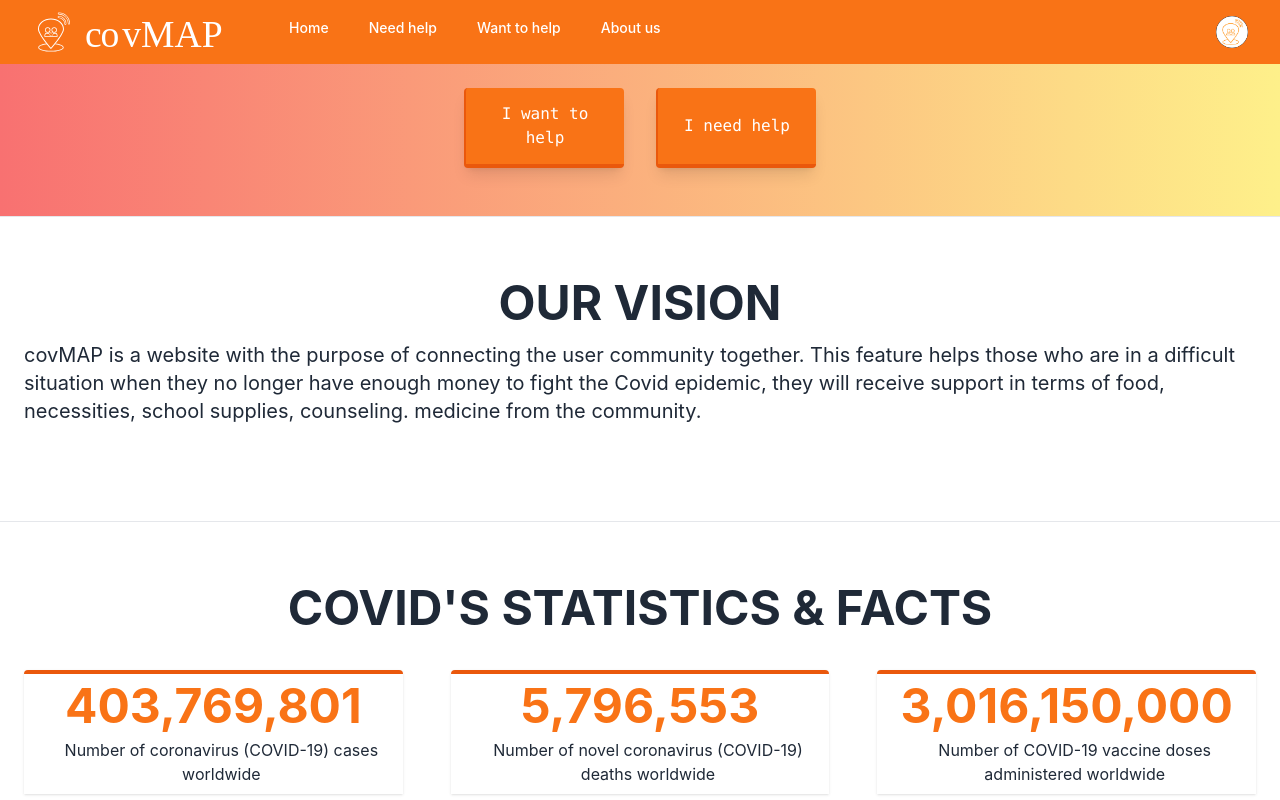
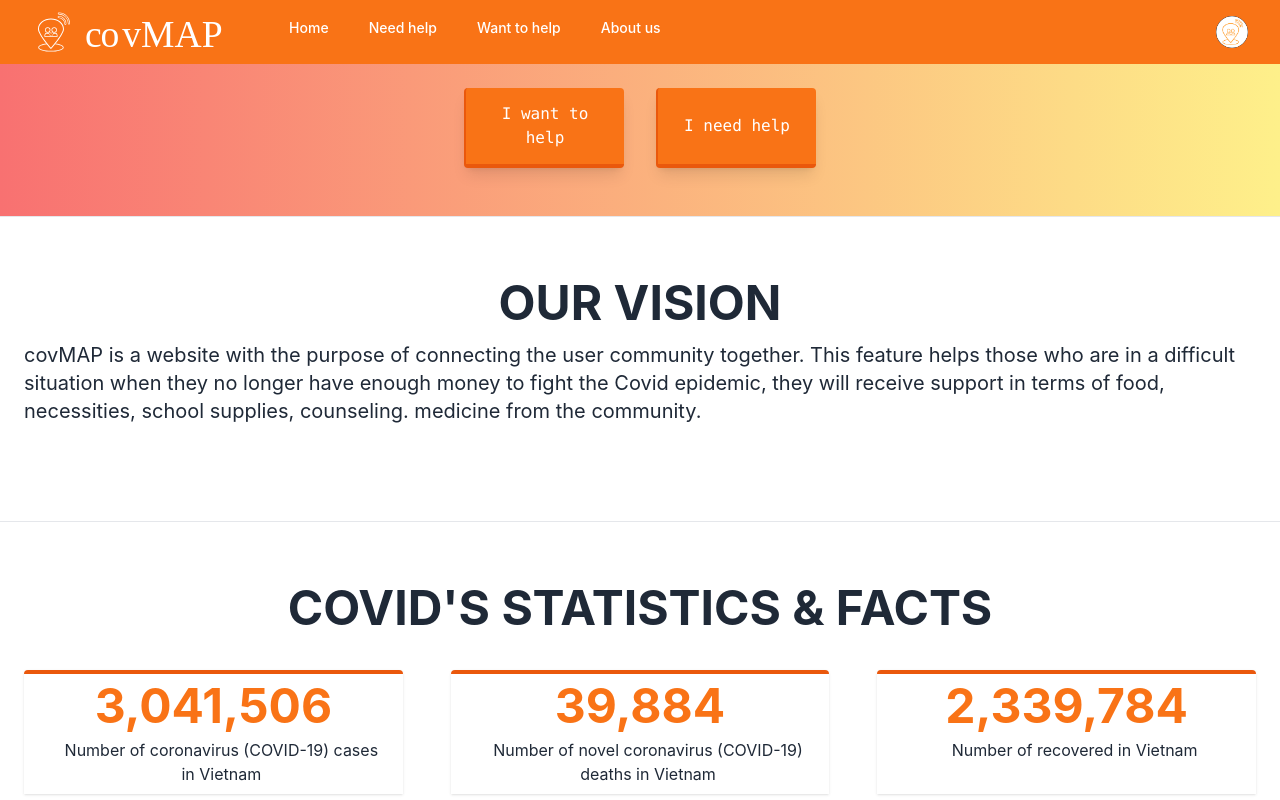
Before and after one commit to thtngan/FDI-CaBaBu, a React (Create React App) app in the folder cov-map/: page / in a window 1280 px wide. Shown: the top 800 px of the page. Built offline with nearby package versions, Linux system fonts and the light colour scheme.

Commit message:
Updata demo data

```diff
--- a/cov-map/src/pages/HelpForm.js
+++ b/cov-map/src/pages/HelpForm.js
@@ -58,8 +58,8 @@ const HelpForm = () => {
                 </h1>
 
 				<img class="h-60 w-66 md relative m-2" src="/help.png" alt=""/>
-				<img class="h-60 w-66 md relative m-2" src="/help.png" alt=""/>
-				<img class="h-60 w-66 md relative m-2" src="/help.png" alt=""/>
+				<img class="h-60 w-66 md relative m-2" src="/proof.jpg" alt=""/>
+				<img class="h-60 w-66 md relative m-2" src="/proof2.jpg" alt=""/>
 
             </div>
             </section>
--- a/cov-map/src/pages/Home.js
+++ b/cov-map/src/pages/Home.js
@@ -51,10 +51,10 @@ const Home = () => {
             <div className="w-full md:w-1/3 p-6 flex flex-col flex-grow flex-shrink">
             <div className="flex-1 bg-white rounded-t rounded-b-none overflow-hidden shadow border-t-4 border-orange-600">
                 <div className="text-5xl text-orange-500 font-bold text-center m-2 ">
-                403,769,801
+                3,041,506
                 </div>
                 <div className="w-full text-base text-gray-800 px-6 text-center m-2">
-                Number of coronavirus (COVID-19) cases worldwide
+                Number of coronavirus (COVID-19) cases in Vietnam
                 </div>
             </div>
             </div>
@@ -62,10 +62,10 @@ const Home = () => {
             <div className="w-full md:w-1/3 p-6 flex flex-col flex-grow flex-shrink">
             <div className="flex-1 bg-white rounded-t rounded-b-none overflow-hidden shadow border-t-4 border-orange-600">
                 <div className="text-5xl text-orange-500 font-bold text-center m-2 ">
-                5,796,553
+                39,884
                 </div>
                 <div className="w-full text-base text-gray-800 px-6 text-center m-2">
-                Number of novel coronavirus (COVID-19) deaths worldwide
+                Number of novel coronavirus (COVID-19) deaths in Vietnam
                 </div>
             </div>
             </div>
@@ -73,10 +73,10 @@ const Home = () => {
             <div className="w-full md:w-1/3 p-6 flex flex-col flex-grow flex-shrink">
             <div className="flex-1 bg-white rounded-t rounded-b-none overflow-hidden shadow border-t-4 border-orange-600">
                 <div className="text-5xl text-orange-500 font-bold text-center m-2 ">
-                3,016,150,000
+                2,339,784
                 </div>
                 <div className="w-full text-base text-gray-800 px-6 text-center m-2">
-                Number of COVID-19 vaccine doses administered worldwide
+                Number of recovered in Vietnam
                 </div>
             </div>
             </div>
--- a/cov-map/src/pages/WantToHelp.js
+++ b/cov-map/src/pages/WantToHelp.js
@@ -34,8 +34,9 @@ export default function WantToHelp(){
                 <Header />
             </div>
             <div class="flex flex-row pt-7 mt-5 my-14">
-                <div class="basis-1/2 mx-3 py-3">
+                <div class="basis-1/2 mx-3 py-3" >
                     <div ref={mapContainer} className="map-container"/>
+
                 </div>
                 <div class="basis-1/2 max-w-7xl mx-auto px-2 sm:px-6 lg:px-8 pt-7 mt-5">
                     <div class="rounded-lg  bg-orange-500">
```
Also changed, not shown: cov-map/public/proof.jpg (added), cov-map/public/proof2.jpg (added).
